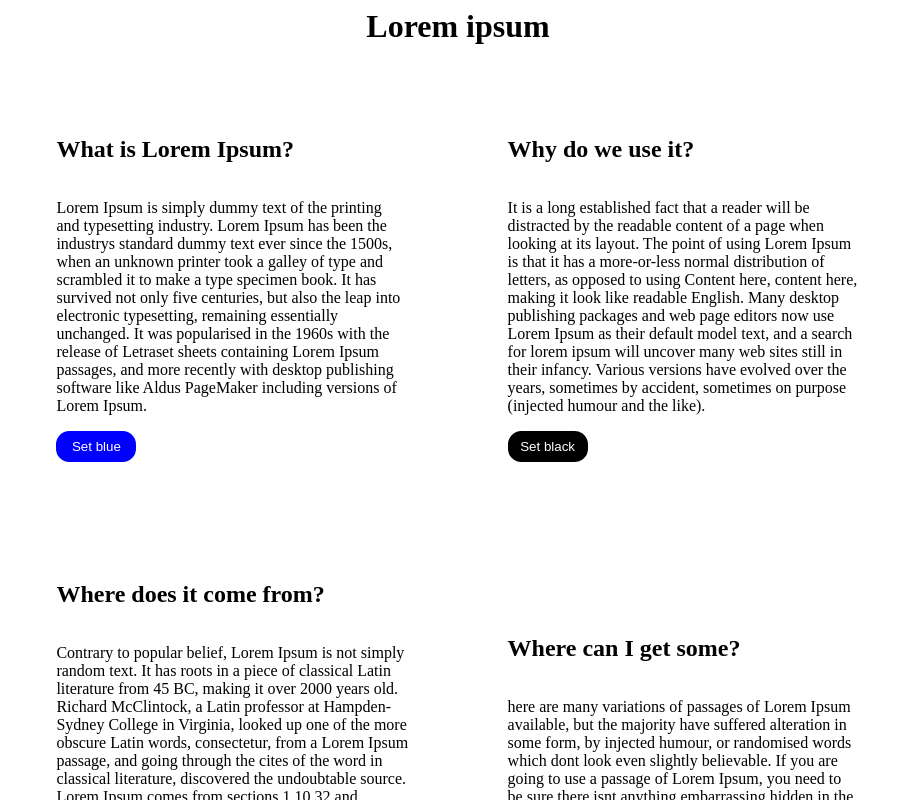
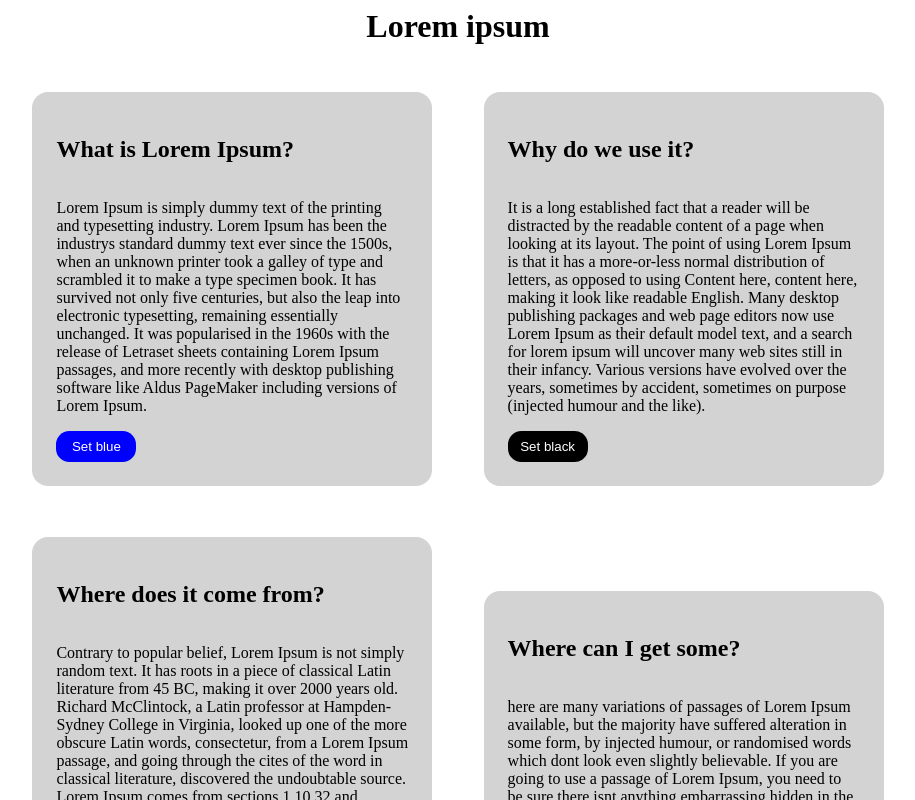
Before and after one commit to EricKumar141/Newsletter, an Angular app: page / in a window 1280 px wide. Shown: the top 800 px of the page, without its empty margins (182-1097 px from the left). Built offline with nearby package versions, Linux system fonts and the light colour scheme.

Commit message:
1 file modified

```diff
--- a/src/app/article/article.component.css
+++ b/src/app/article/article.component.css
@@ -7,6 +7,7 @@ article {
   border-radius: 1em;
   padding: 1.5rem;
   margin: 2vw;
+  background-color: lightgrey;
 }
 button {
   color: white;
```
